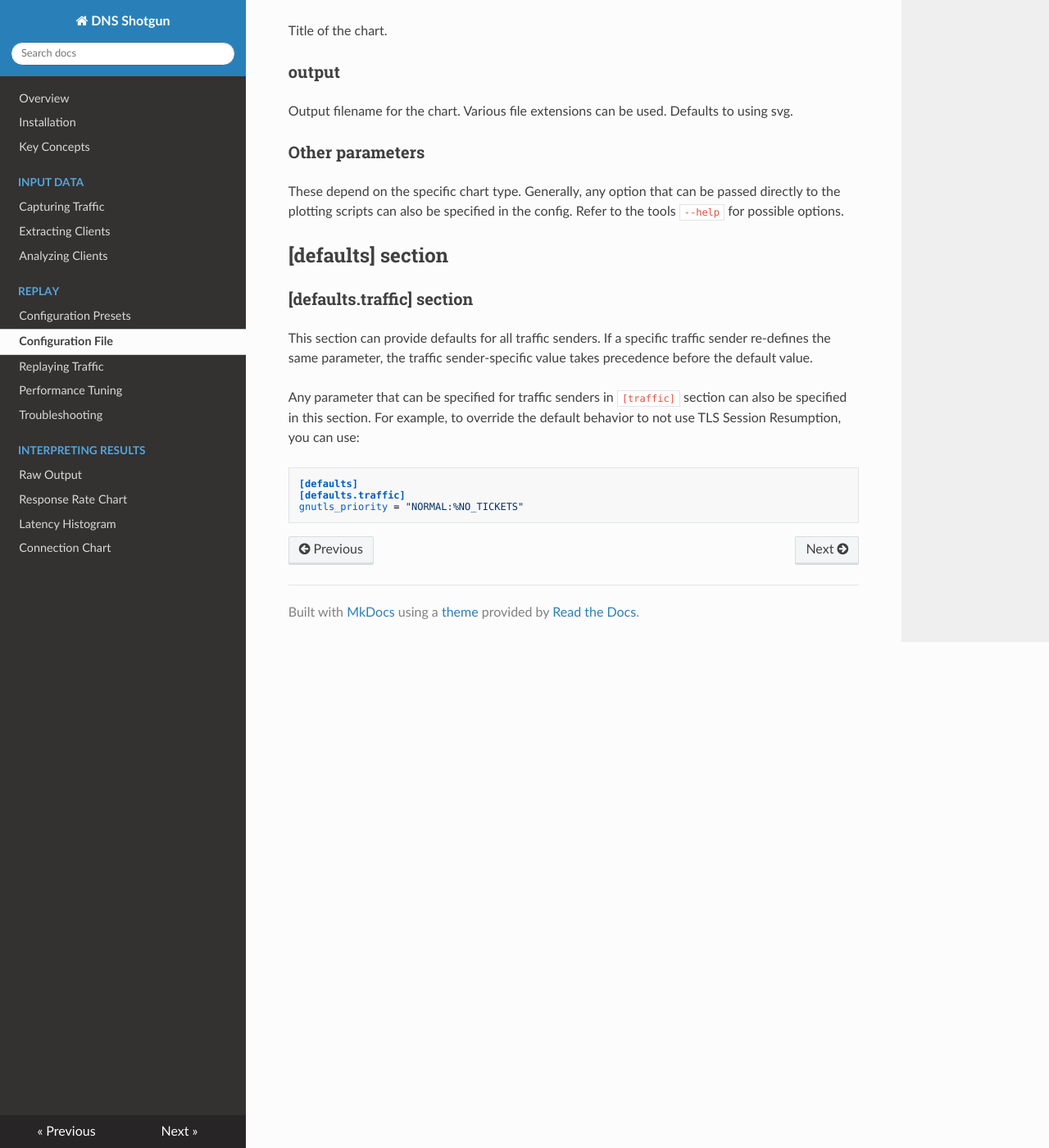
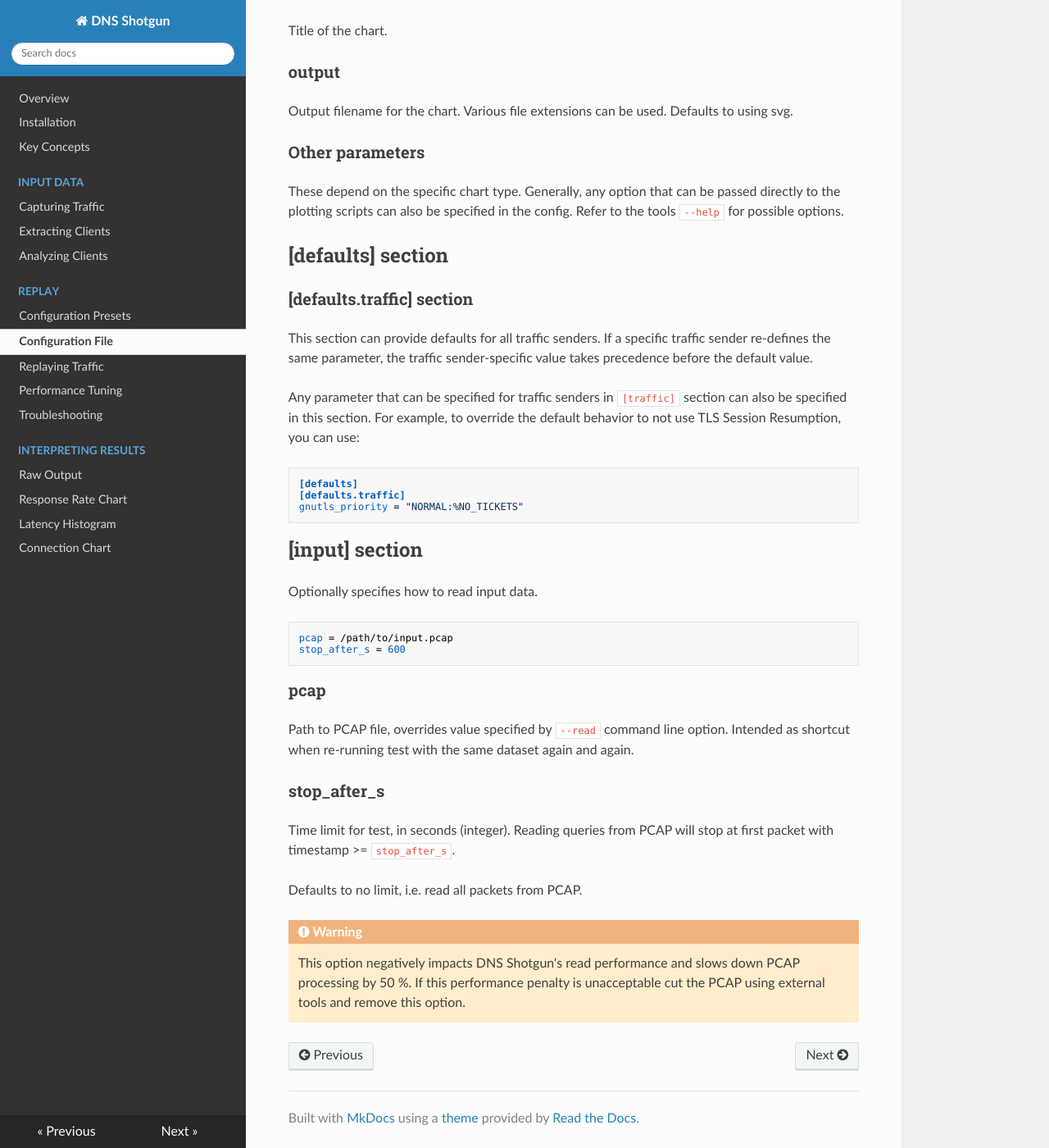
Before and after one commit to CZ-NIC/shotgun, an MkDocs documentation site: the page built from docs/configuration-file.md, in a window 1280 px wide and 1400 px high, scrolled down 3134 px. Shown: the whole window at 82% size. Built offline with MkDocs 1.6.1, drawn with Linux system fonts in a browser that asks for light colours; nearby versions of some CDN libraries.

Commit message:
new option stop_after_s
Ability to stop reading PCAP after specified number of seconds.
It depends on fact that extract-clients script renumbers packets
so first packet has timestamp 0.

Quirk:
Timestamps are checked only after they are already delayed by dnsjit
module. For this reason PCAP reading is in fact terminated when
time for the first packet _after_ the specified time limit passes.
In practice this would be noticeable only if delays between packets
were long.

````diff
--- a/docs/configuration-file.md
+++ b/docs/configuration-file.md
@@ -156,3 +156,29 @@ behavior to not use TLS Session Resumption, you can use:
 [defaults.traffic]
 gnutls_priority = "NORMAL:%NO_TICKETS"
 ```
+
+## [input] section
+
+Optionally specifies how to read input data.
+
+```
+pcap = /path/to/input.pcap
+stop_after_s = 600
+```
+
+### pcap
+
+Path to PCAP file, overrides value specified by `--read` command line option.
+Intended as shortcut when re-running test with the same dataset again and again.
+
+### stop_after_s
+
+Time limit for test, in seconds (integer).
+Reading queries from PCAP will stop at first packet with timestamp >= `stop_after_s`.
+
+Defaults to no limit, i.e. read all packets from PCAP.
+
+!!! warning
+    This option negatively impacts DNS Shotgun's read performance and slows down
+    PCAP processing by 50 %. If this performance penalty is unacceptable cut the
+    PCAP using external tools and remove this option.
````
Also changed, not shown: replay.py (+13 -2 lines), 2 other files.
